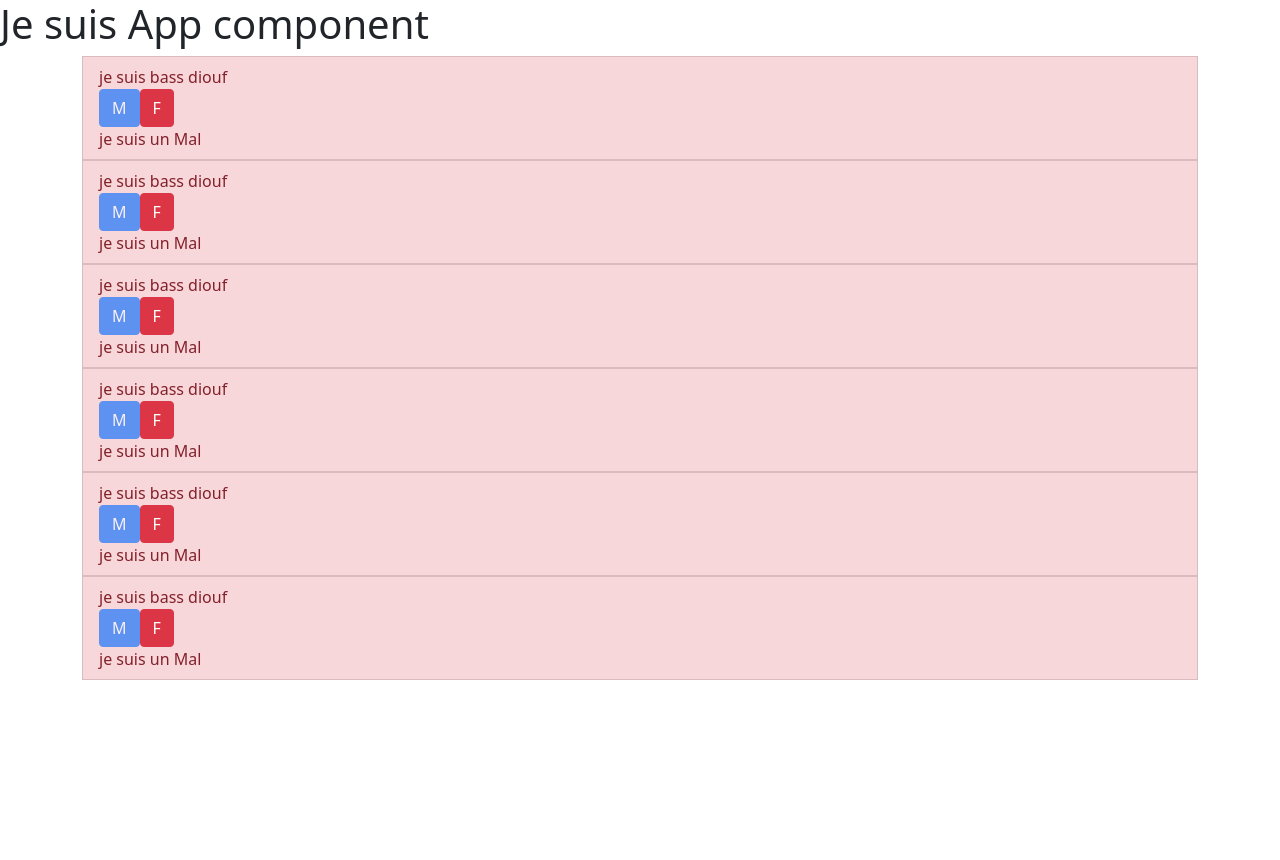
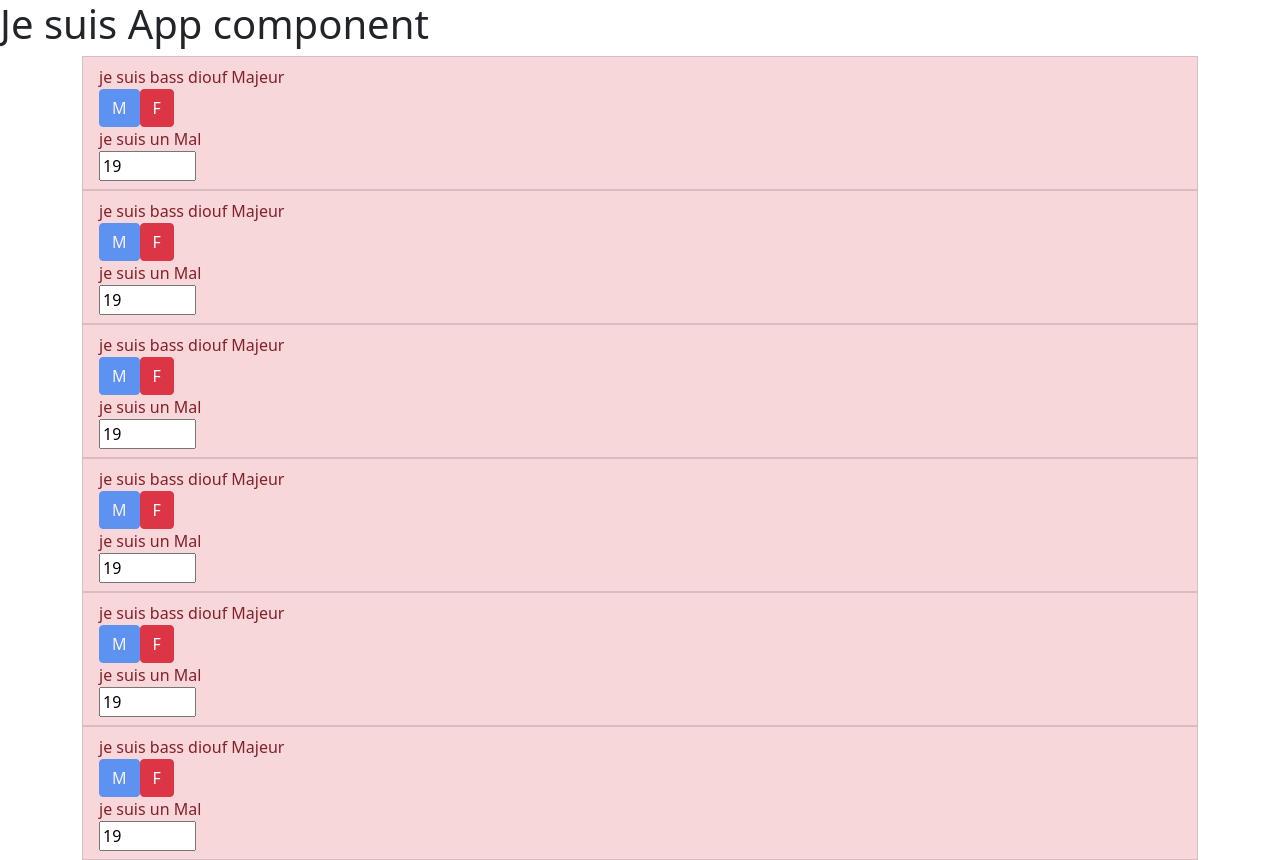
Before and after one commit to bngesp/angular, an Angular app: page / in a window 1280 px wide. Before the commit the page ends 800 px from the top, so only its background shows below. Built offline with nearby package versions, Linux system fonts and the light colour scheme.

Commit message:
add first commit

```diff
--- a/src/app/list-person/item/item.component.html
+++ b/src/app/list-person/item/item.component.html
@@ -5,6 +5,8 @@
       'list-group-item-primary': personne.sexe == 'F'
       }">
   je suis {{personne.prenom + ' ' + personne.nom}}
+  <span *ngIf="personne.age < 18"> Mineur</span>
+  <span *ngIf="personne.age >= 18"> Majeur</span>
   <div class="pull-right">
     <button class="btn btn-primary"
             [disabled]="personne.sexe == 'M'" (click)="changerSexeToM()">M</button>
@@ -13,4 +15,5 @@
   </div>
   <div *ngIf="personne.sexe == 'M'"> je suis un Mal</div>
   <div *ngIf="personne.sexe == 'F'"> je suis une Femele</div>
+  <input type="number" min="0" max="100" [(ngModel)]="personne.age">
 </li>
--- a/src/app/list-person/item/item.component.ts
+++ b/src/app/list-person/item/item.component.ts
@@ -8,7 +8,7 @@ import { Component, OnInit } from '@angular/core';
 export class ItemComponent implements OnInit {
 
   personne = {
-    nom: 'diouf', prenom: 'bass', sexe: 'M', age: 10
+    nom: 'diouf', prenom: 'bass', sexe: 'M', age: 19
   };
   constructor() { }
 
```
